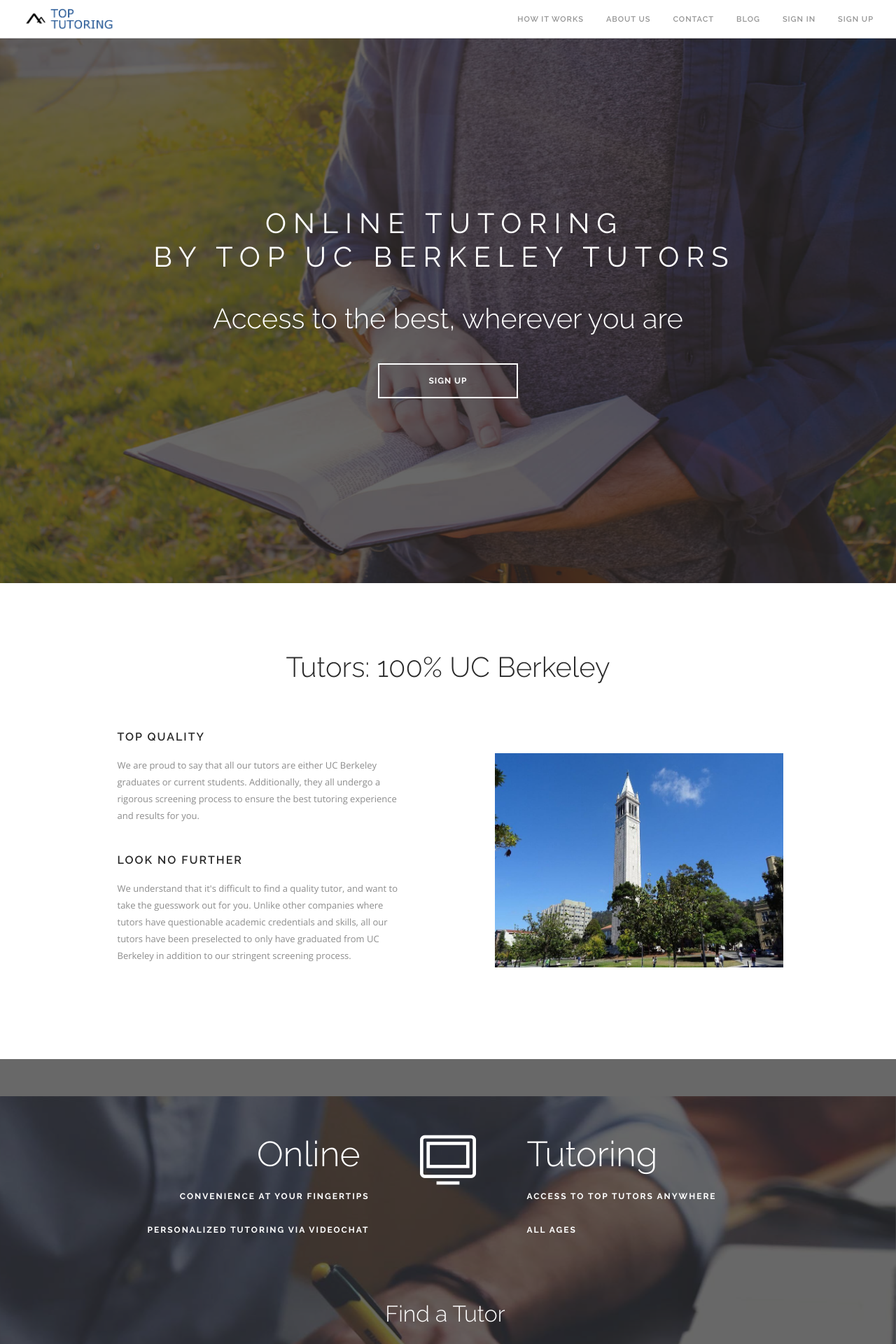
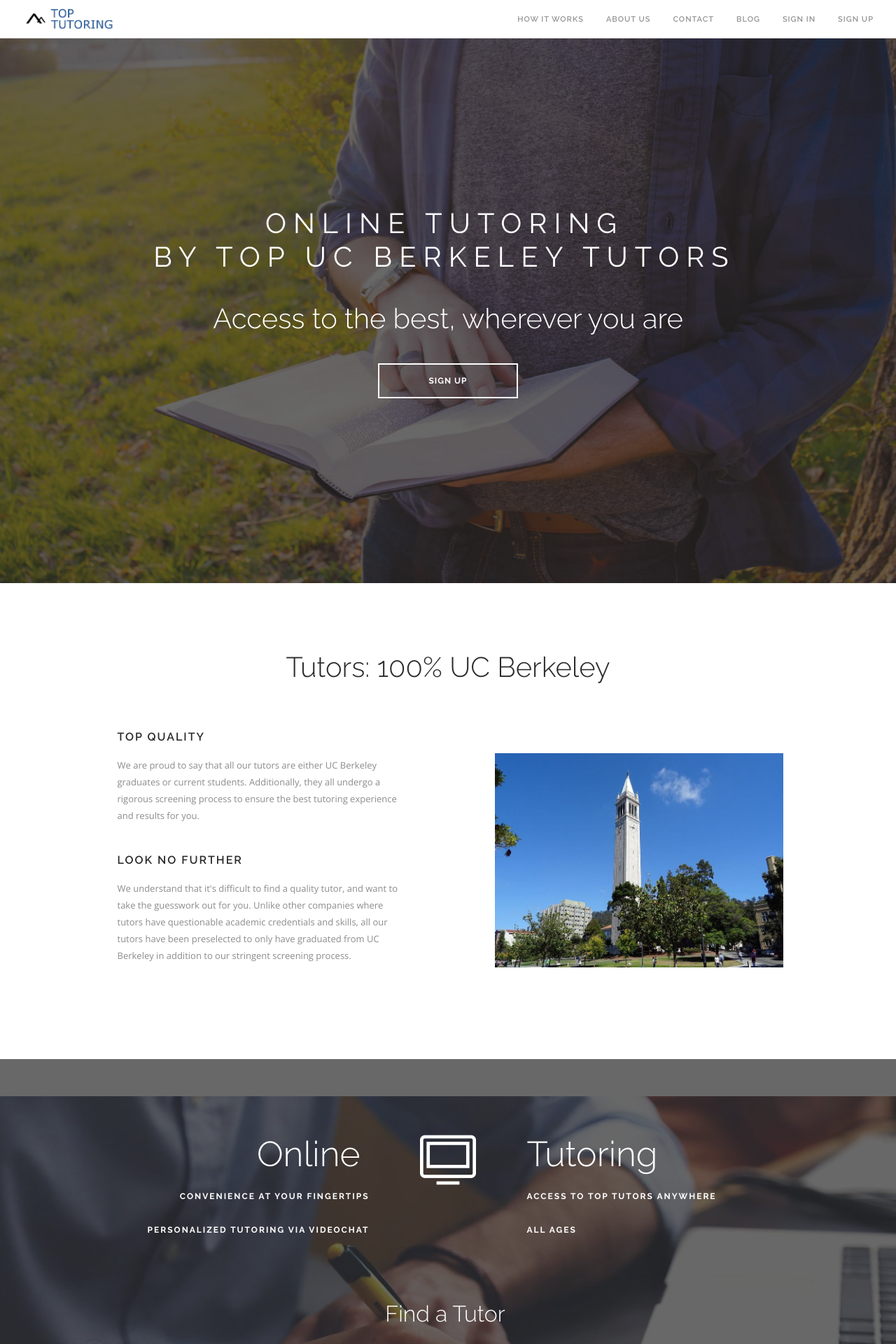
Before and after one commit to toptutoring/ttutoring, a Jekyll site: the page built from index.html, in a window 1280 px wide. Shown: the top 1920 px of the page at 70% size. Built offline with Jekyll 4.4.1, drawn with Linux system fonts in a browser that asks for light colours.

Commit message:
Fix homepage responsive and tinify imgs.

```diff
--- a/css/custom.css
+++ b/css/custom.css
@@ -271,10 +271,6 @@
   }
 }
 
-.parallax .slides li > div.background-image-holder {
-  height: 120vh;
-}
-
 .page-title .col-sm-12 {
   float: none;
 }
@@ -389,3 +385,6 @@
     margin-top: 13%;
   }
 }
+.parallax > .background-image-holder, .parallax .slides li > .background-image-holder {
+  height: calc(100% + 200px);
+}
```
Also changed, not shown: 2 other files.
